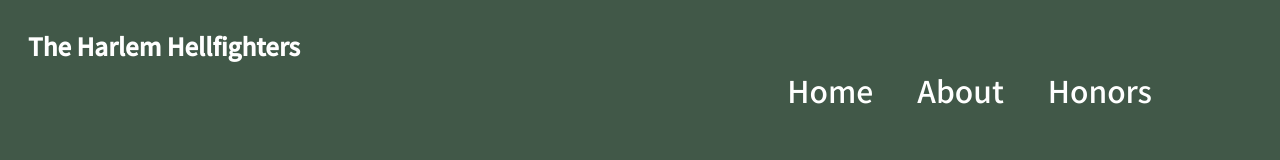
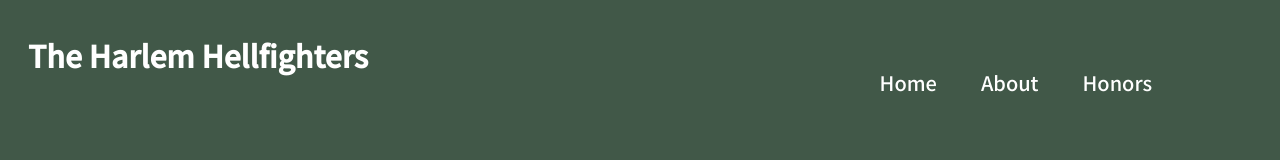
Before and after one commit to mshakes18/harlem-hellfighters, a plain HTML site: page index.html in a window 1280 px wide. Drawn offline with Linux system fonts and the light colour scheme.

Commit message:
updated font sizes

```diff
--- a/styles/styles.css
+++ b/styles/styles.css
@@ -12,7 +12,7 @@ nav ul li {
   padding: 10px;
   text-decoration: none;
   display: inline-block;
-  font-size: 30px;
+  font-size: 20px;
 }
 a:hover {
   background: bisque;
@@ -21,7 +21,7 @@ a:hover {
 
 a {
   text-decoration: none;
-  padding: 0 10px;
+  padding: 10px;
 }
 
 ul {
@@ -33,6 +33,7 @@ ul {
 
 h2 {
   float: left;
+  font-size: 30px;
   margin-left: 20px;
 }
 
```
